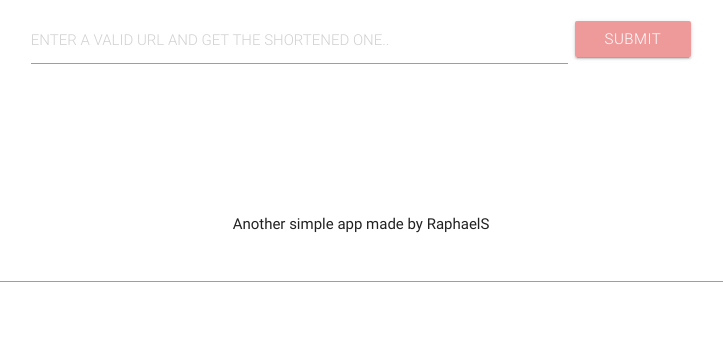
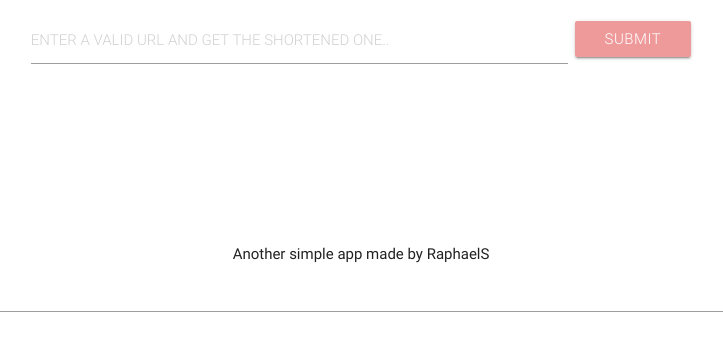
Before and after one commit to GiliKallner/URL-Shortener-Microservice, a website: page views/index.html in a window 1280 px wide. Shown: the part 89-440 px from the top of the page, without its empty margins (279-1002 px from the left). Drawn offline with nearby package versions, Linux system fonts and the light colour scheme; some packages are replaced by stand-ins of ours; a script that the page names is missing.

Commit message:
Checkpoint

```diff
--- a/public/client.js
+++ b/public/client.js
@@ -9,6 +9,8 @@ $(function() {
    let copy = $('section>pre').text();
    $('.hidden_text').val(copy).select();
    document.execCommand("Copy");
+
+
  });
 
  $('form').submit(function(event) {
@@ -19,7 +21,7 @@ $(function() {
       $('section>pre').text(shorten);
       $('.shortenedUrl').css('visibility','visible');
       $('input').val('');
-      $('input').focus();
+      //$('input').focus();
     });
   });
 
--- a/public/style.css
+++ b/public/style.css
@@ -1,6 +1,6 @@
 
 body{
-  overflow:hidden !importa
+  overflow:hidden !important;
 }
 .shortenedUrl{
   visibility:hidden;
@@ -20,3 +20,10 @@ form>input[type=text]:focus{
   padding: 0px !important;
   margin: 0px !important;
 }
+
+input[type=text].hidden_text{
+}
+
+footer{
+  padding:2em;
+}
--- a/views/index.html
+++ b/views/index.html
@@ -35,7 +35,7 @@
 
     <footer>
 Another simple app made by RaphaelS
-          <input class="hidden_text" />
+          <input type="text" class="hidden_text" />
 
     </footer>
 
```
